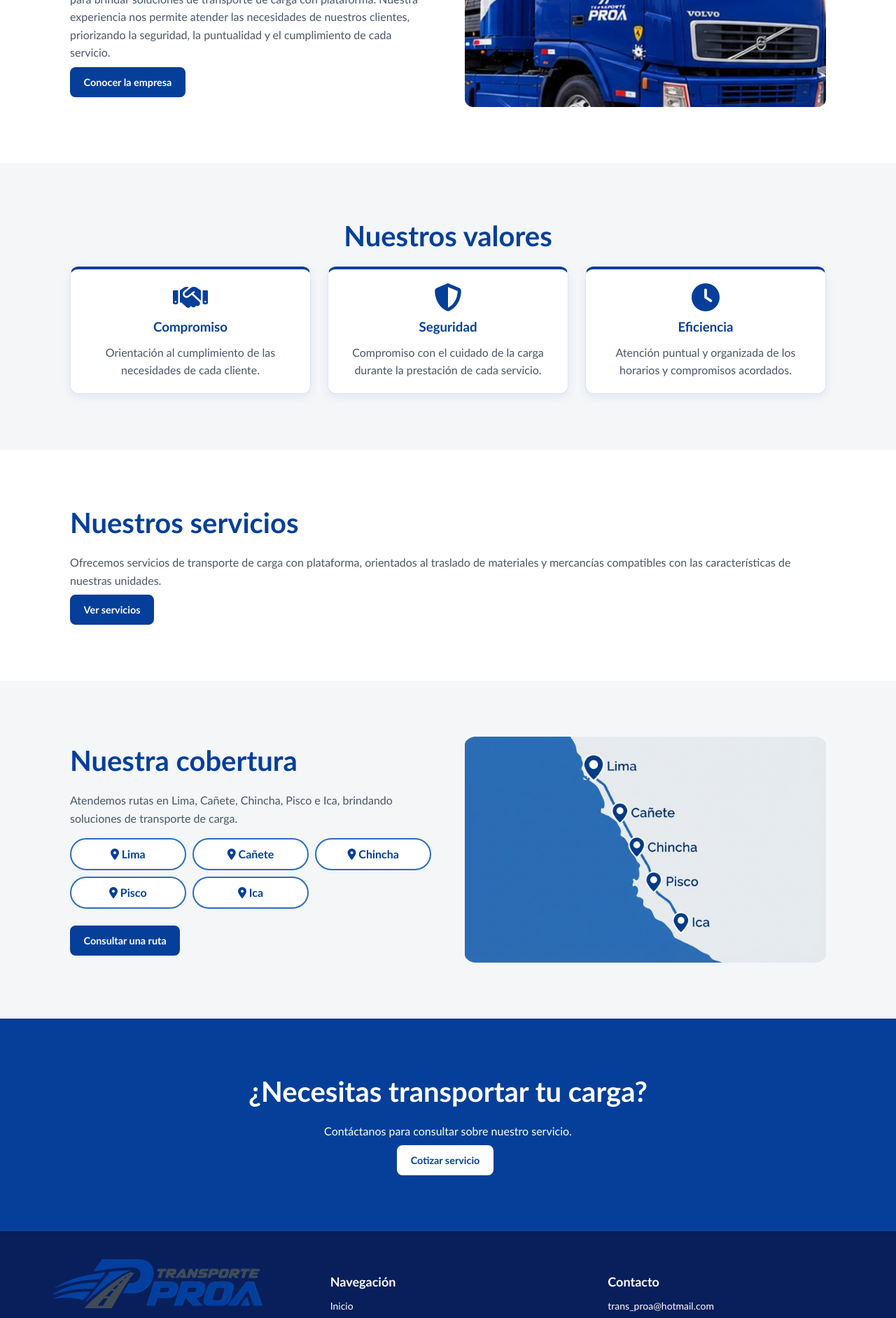
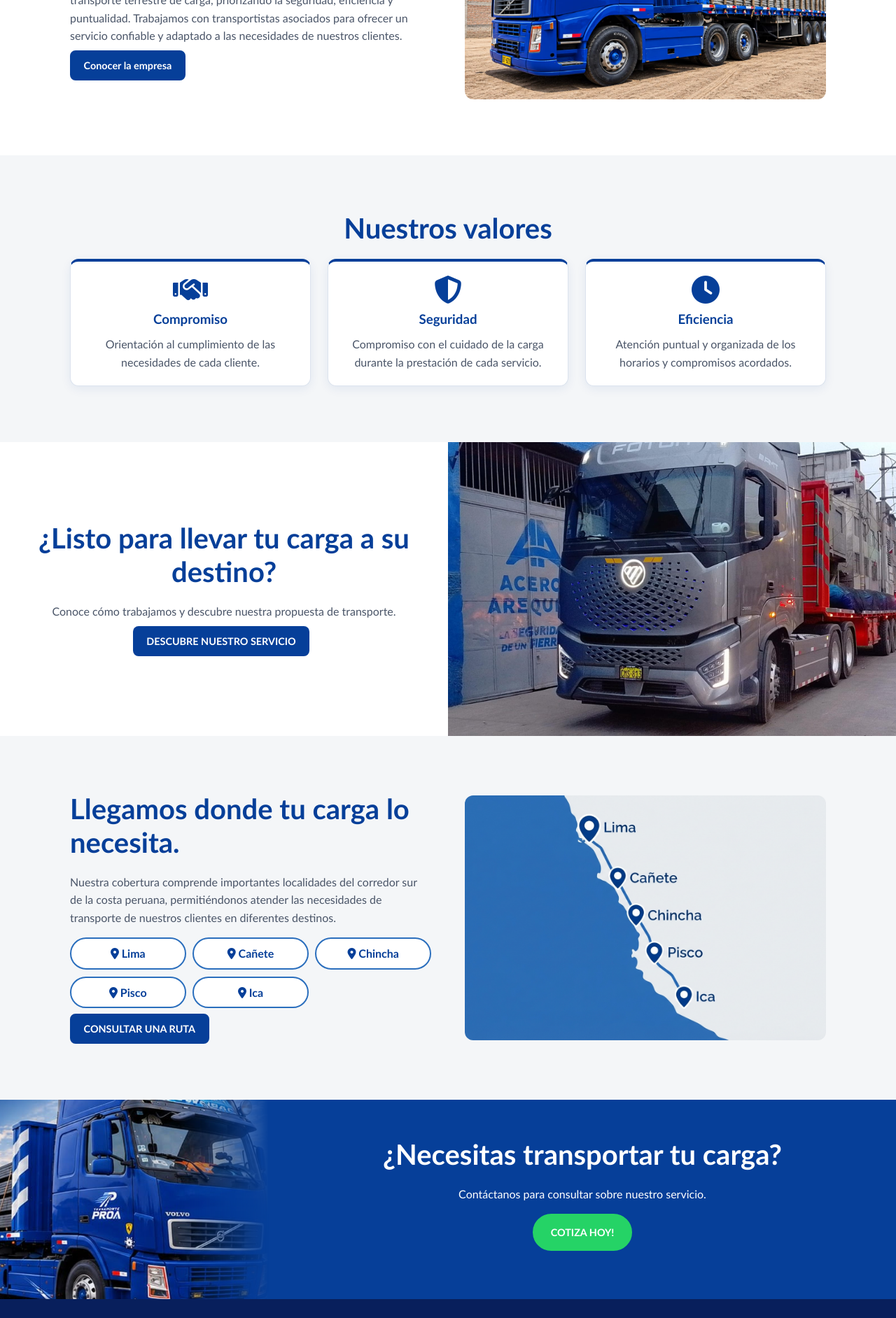
Before and after one commit to rosaledesmate-star/Poyecto-TallerWeb, a React (Vite) app: page / in a window 1280 px wide. Shown: the part 880-2764 px from the top of the page at 70% size. Built offline with nearby package versions, Linux system fonts and the light colour scheme.

Commit message:
migracion

```diff
--- a/index.html
+++ b/index.html
@@ -12,5 +12,3 @@
   <div id="root"></div>
   <script type="module" src="/src/main.jsx"></script>
 </body>
-
-</html>
--- a/src/inicio.css
+++ b/src/inicio.css
@@ -63,7 +63,7 @@
     align-items: flex-start;
     justify-content: center;
     min-height: 34rem;
-    padding-block: 2rem;
+    padding: 2rem 5%;
     overflow: hidden;
     background-color: #1e293b;
     color: #ffffff;
@@ -98,12 +98,14 @@
 .portada h1 {
     max-width: 36rem;
     font-size: clamp(1.3rem, 0.6rem + 3.5vw, 3.5rem);
+    text-shadow: 2px 2px 8px rgba(0, 0, 0, 0.8);
 }
 
 .portada p {
     max-width: 32rem;
     margin: 1.25rem 0 1.75rem;
     font-size: clamp(0.9rem, 0.75rem + 0.8vw, 1.25rem);
+    text-shadow: 2px 2px 8px rgba(0, 0, 0, 0.8);
 }
 
 /* PRESENTACIÓN Y COBERTURA */
@@ -119,6 +121,32 @@
     aspect-ratio: 16 / 10;
     object-fit: cover;
     border-radius: 0.75rem;
+}
+
+/* SERVICIOS */
+section.servicios {
+    display: flex;
+    flex-direction: column;
+    width: 100%;
+    padding: 0;
+}
+
+.servicios > div {
+    display: flex;
+    flex-direction: column;
+    justify-content: center;
+    align-items: center;
+    width: 100%;
+    padding: 1.5rem;
+    box-sizing: border-box;
+    text-align: center;
+}
+
+.servicios > img {
+    width: 100%;
+    height: clamp(200px, 35vw, 420px);
+    object-fit: cover;
+    object-position: center;
 }
 
 /* VALORES */
@@ -152,12 +180,22 @@
     font-size: 2.5rem;
 }
 
+.valores article:hover {
+    background: #2A6EBD;
+}
+
+.valores article:hover h3,
+.valores article:hover .icono,
+.valores article:hover p {
+    color: #ffffff;
+}
+
 /* COBERTURA */
 .cobertura ul {
     display: grid;
     gap: 0.6rem;
     max-width: 15rem;
-    margin-block: 1rem;
+    margin-block: 1rem auto;
     padding: 0;
     list-style: none;
 }
@@ -180,13 +218,52 @@
 
 /* LLAMADA FINAL */
 .llamada {
-    background-color: #063F99;
+    display: flex;
+    flex-direction: column;
+    padding: 0;
+    background: #063F99;
     color: #ffffff;
+    overflow: hidden;
+}
+
+.llamada img {
+    width: 100%;
+    height: clamp(180px, 25vw, 280px);
+    object-fit: cover;
+    object-position: center;
+    mask-image: linear-gradient(to bottom, black 65%, transparent);
+}
+
+.llamada div {
+    display: flex;
+    flex-direction: column;
+    justify-content: center;
+    align-items: center;
+    padding: 2rem;
     text-align: center;
 }
 
 .llamada h2 {
     color: #ffffff;
+    text-align: center;
+}
+
+.llamada .boton {
+    display: table;
+    margin: 1rem auto;
+    padding: 0.8rem 1.5rem;
+    border-color: #25D366;
+    background: #25D366;
+    color: #ffffff;
+    font-weight: bold;
+    text-decoration: none;
+    border-radius: 50px;
+}
+
+.llamada .boton:hover {
+    border-color: #1ebe5d;
+    background: #1ebe5d;
+    transform: scale(1.03);
 }
 
 /* TABLET */
@@ -221,6 +298,10 @@
         grid-area: imagen;
     }
 
+    .cobertura img {
+        height: clamp(250px, 28vw, 350px);
+    }
+
     .cobertura ul {
         grid-template-columns: repeat(3, 1fr);
         max-width: none;
@@ -235,6 +316,37 @@
         grid-column: 1 / -1;
         text-align: center;
     }
+
+    .llamada {
+        flex-direction: row;
+        align-items: center;
+    }
+
+    .llamada img {
+        width: 30%;
+        height: auto;
+        align-self: stretch;
+        mask-image: linear-gradient(to right, black 65%, transparent);
+    }
+
+    .llamada div {
+        flex: 1;
+        padding: 2rem;
+    }
+
+    section.servicios {
+        flex-direction: row;
+        min-height: 420px;
+    }
+
+    .servicios > div,
+    .servicios > img {
+        width: 50%;
+    }
+
+    .servicios > img {
+        height: 420px;
+    }
 }
 
 /* ESCRITORIO */
@@ -246,19 +358,16 @@
 
 /* MODO OSCURO (el body y el nav están en comun.css) */
 @media (prefers-color-scheme: dark) {
-    .alt {
+    .alt,
+    .valores article,
+    .cobertura li {
         background-color: #1e293b;
     }
 
     .valores article {
-        background-color: #1e293b;
         border-color: #334155;
         border-top-color: #7fb0ff;
         box-shadow: none;
-    }
-
-    .cobertura li {
-        background-color: #1e293b;
     }
 
     :where(.pagina-inicio) section h2,
--- a/src/pages/Inicio.jsx
+++ b/src/pages/Inicio.jsx
@@ -17,27 +17,24 @@ export default function Inicio() {
           fetchPriority="high"
         />
         <small>Servicios de transporte de carga</small>
-      <h1>Transportamos tu carga con seguridad y puntualidad</h1>
-      <p>
-        Brindamos soluciones de transporte con plataforma para empresas que buscan confianza,
-        eficiencia y compromiso en cada traslado.
-      </p>
+        <h1>Movilizamos tu carga con seguridad, eficiencia y puntualidad</h1>
+        <p>Transporte terrestre de carga pesada con soluciones confiables para cada destino.</p>
         <Link className="boton claro" to="/contacto">Solicitar cotización</Link>
       </section>
 
       {/* Presentación de la empresa */}
       <section className="presentacion">
         <div className="presentacion-texto">
-          <h2>Comprometidos con cada destino</h2>
+          <h2>Experiencia y compromiso en cada destino</h2>
           <p>
-            En TRANSPORTE PROA trabajamos con compromiso y responsabilidad para brindar soluciones
-            de transporte de carga con plataforma. Nuestra experiencia nos permite atender las
-            necesidades de nuestros clientes, priorizando la seguridad, la puntualidad y el
-            cumplimiento de cada servicio.
+            Desde 2008, en Transporte Proa S.A.C. brindamos soluciones de transporte terrestre de
+            carga, priorizando la seguridad, eficiencia y puntualidad. Trabajamos con
+            transportistas asociados para ofrecer un servicio confiable y adaptado a las
+            necesidades de nuestros clientes.
           </p>
           <Link className="boton" to="/acerca-de">Conocer la empresa</Link>
         </div>
-        <img src="/acerca.png" alt="Imagen de la empresa Transporte PROA" loading="lazy" />
+        <img src="/presentacion.jpeg" alt="Imagen de la empresa Transporte PROA" loading="lazy" />
       </section>
 
       {/* Valores */}
@@ -62,21 +59,22 @@ export default function Inicio() {
 
       {/* Servicios */}
       <section className="servicios">
-        <h2>Nuestros servicios</h2>
-        <p>
-          Ofrecemos servicios de transporte de carga con plataforma, orientados al traslado de
-          materiales y mercancías compatibles con las características de nuestras unidades.
-        </p>
-        <Link className="boton" to="/servicios">Ver servicios</Link>
+        <div>
+          <h2>¿Listo para llevar tu carga a su destino?</h2>
+          <p>Conoce cómo trabajamos y descubre nuestra propuesta de transporte.</p>
+          <Link className="boton" to="/servicios">DESCUBRE NUESTRO SERVICIO</Link>
+        </div>
+        <img src="/22.jpeg" alt="Transporte de carga" />
       </section>
 
       {/* Cobertura */}
       <section className="cobertura alt">
         <div className="cobertura-texto">
-          <h2>Nuestra cobertura</h2>
+          <h2>Llegamos donde tu carga lo necesita.</h2>
           <p>
-            Atendemos rutas en Lima, Cañete, Chincha, Pisco e Ica, brindando soluciones de
-            transporte de carga.
+            Nuestra cobertura comprende importantes localidades del corredor sur de la costa
+            peruana, permitiéndonos atender las necesidades de transporte de nuestros clientes en
+            diferentes destinos.
           </p>
           <ul>
             <li><i className="fa-solid fa-location-dot" aria-hidden="true"></i> Lima</li>
@@ -85,7 +83,7 @@ export default function Inicio() {
             <li><i className="fa-solid fa-location-dot" aria-hidden="true"></i> Pisco</li>
             <li><i className="fa-solid fa-location-dot" aria-hidden="true"></i> Ica</li>
           </ul>
-          <Link className="boton" to="/contacto">Consultar una ruta</Link>
+          <Link className="boton" to="/contacto">CONSULTAR UNA RUTA</Link>
         </div>
         <img
           src="/mapa.jpeg"
@@ -98,9 +96,19 @@ export default function Inicio() {
 
       {/* Llamada final */}
       <section className="llamada">
+        <img src="/acerca.png" alt="" />
+        <div>
           <h2>¿Necesitas transportar tu carga?</h2>
           <p>Contáctanos para consultar sobre nuestro servicio.</p>
-        <Link className="boton claro" to="/contacto">Cotizar servicio</Link>
+          <a
+            className="boton"
+            href="https://wa.me/51996436009?text=Hola%2C%20Transporte%20PROA%0A%0ADeseo%20solicitar%20una%20cotizaci%C3%B3n%20de%20transporte%20de%20carga.%0A%0APunto%20de%20recojo%3A%0APunto%20de%20destino%3A%0ATipo%20de%20carga%3A%0APeso%20aproximado%20en%20toneladas%3A%0AFecha%20del%20servicio%3A%0AInformaci%C3%B3n%20adicional%3A%0A%0AQuedo%20atento%20a%20su%20respuesta.%20Muchas%20gracias."
+            target="_blank"
+            rel="noopener noreferrer"
+          >
+            COTIZA HOY!
+          </a>
+        </div>
       </section>
     </div>
   )
```
Lines whose indentation alone changed are shown as unchanged.
